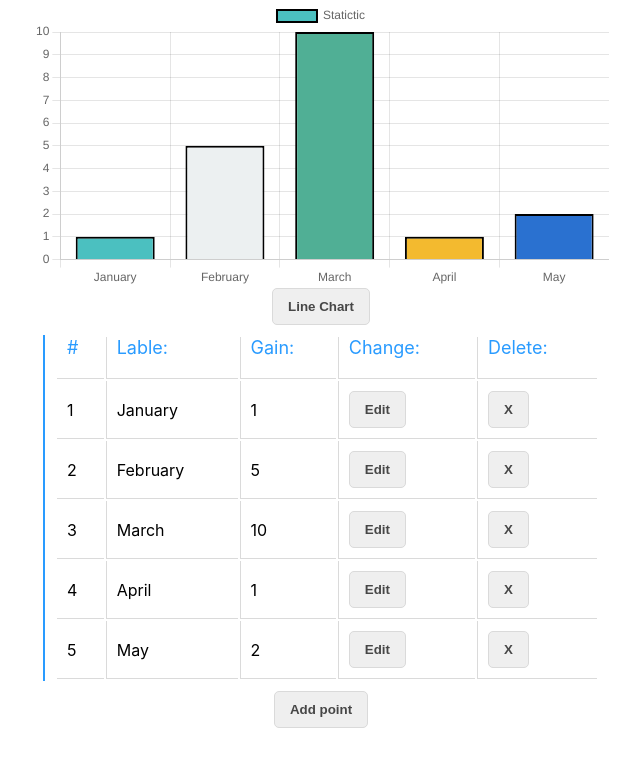
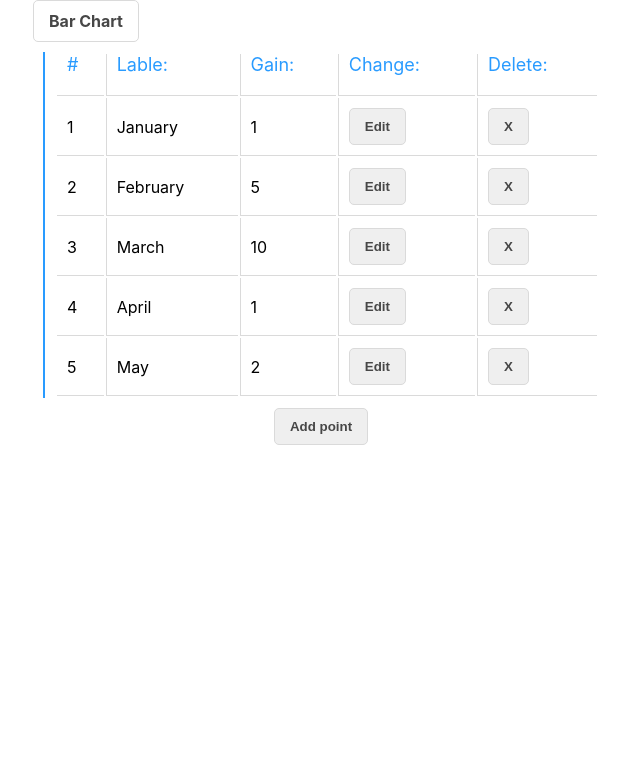
Before and after one commit to VladSkoromnyi/react-chart, a React (Create React App) app: page / in a window 1280 px wide. Shown: the top 766 px of the page, without its empty margins (319-959 px from the left). Built offline with nearby package versions, Linux system fonts and the light colour scheme.

Commit message:
route for bar and line charts was added

```diff
--- a/package.json
+++ b/package.json
@@ -12,6 +12,7 @@
     "react": "^18.1.0",
     "react-chartjs-2": "^4.1.0",
     "react-dom": "^18.1.0",
+    "react-router-dom": "^6.3.0",
     "react-scripts": "5.0.1",
     "web-vitals": "^2.1.4"
   },
--- a/src/App.jsx
+++ b/src/App.jsx
@@ -6,6 +6,7 @@ import { Controls } from './components/Controls/Controls';
 import { Data } from './Data';
 import { AddPoint } from './components/AddPoint/AddPoint';
 import { Chart as ChartJS } from "chart.js/auto";
+import { Link, Route, Routes } from 'react-router-dom';
 
 export const App = () => {
   const [isBar, setIsBar] = useState(true);
@@ -36,22 +37,18 @@ export const App = () => {
 
   return (
     <div className="App">
-      {isBar ? (
-        <BarChart
-          chartData={chartData}
-        />
-      ) : (
-        <LineChart
-          chartData={chartData}
-        />
-      )}
+      <Routes>
+        <Route path="/BarChart" element={<BarChart chartData={chartData} />} />
+        <Route path="/LineChart" element={<LineChart chartData={chartData} />} />
+      </Routes>
 
-      <button
-        className="App__button edit center"
+      <Link
+        to={`${isBar ? '/BarChart' : '/LineChart'}`}
+        className="App__button edit center Link"
         onClick={() => setIsBar(!isBar)}
       >
-        {isBar ? 'Line' : 'Bar'} Chart
-      </button>
+        {isBar ? 'Bar' : 'Line'} Chart
+      </Link>
 
       {isShowAddForm && (
         <AddPoint
--- a/src/App.scss
+++ b/src/App.scss
@@ -102,3 +102,8 @@
 .edit:active {
 	background-color: rgb(5, 138, 255);
 }
+
+.Link {
+  display: inline-block;
+  text-decoration: none;
+}
--- a/src/index.jsx
+++ b/src/index.jsx
@@ -3,11 +3,14 @@ import ReactDOM from 'react-dom/client';
 import './index.scss';
 import { App } from './App';
 import reportWebVitals from './reportWebVitals';
+import { HashRouter } from 'react-router-dom';
 
 const root = ReactDOM.createRoot(document.getElementById('root'));
 root.render(
   <React.StrictMode>
-    <App />
+    <HashRouter>
+      <App />
+    </HashRouter>
   </React.StrictMode>
 );
 
```
Also changed, not shown: 1 other file (tests, documents, lock files or other folders).
